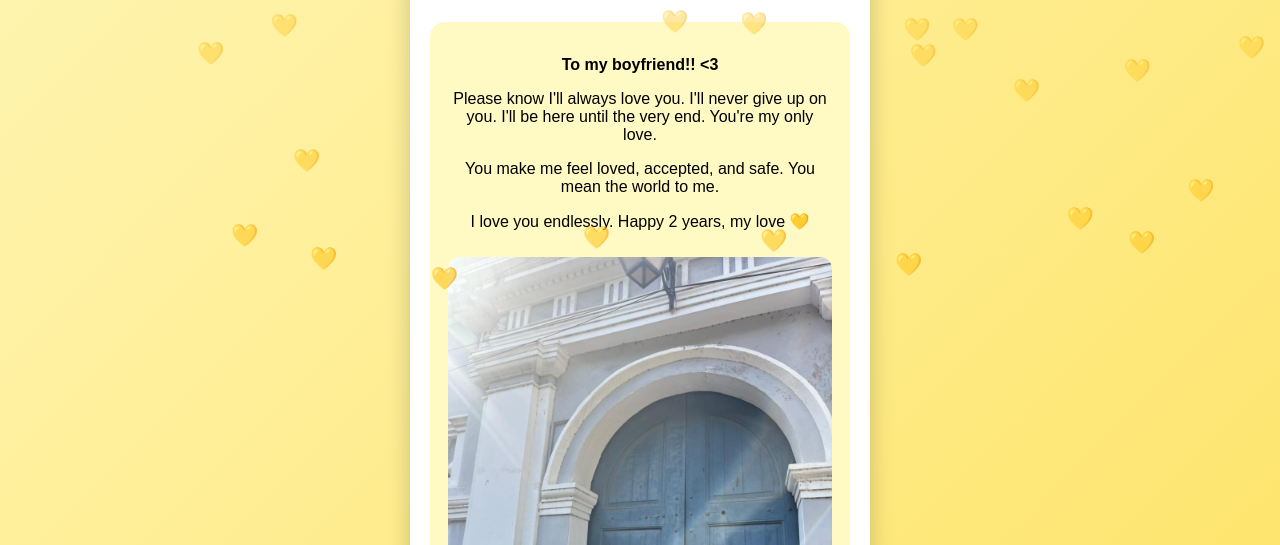
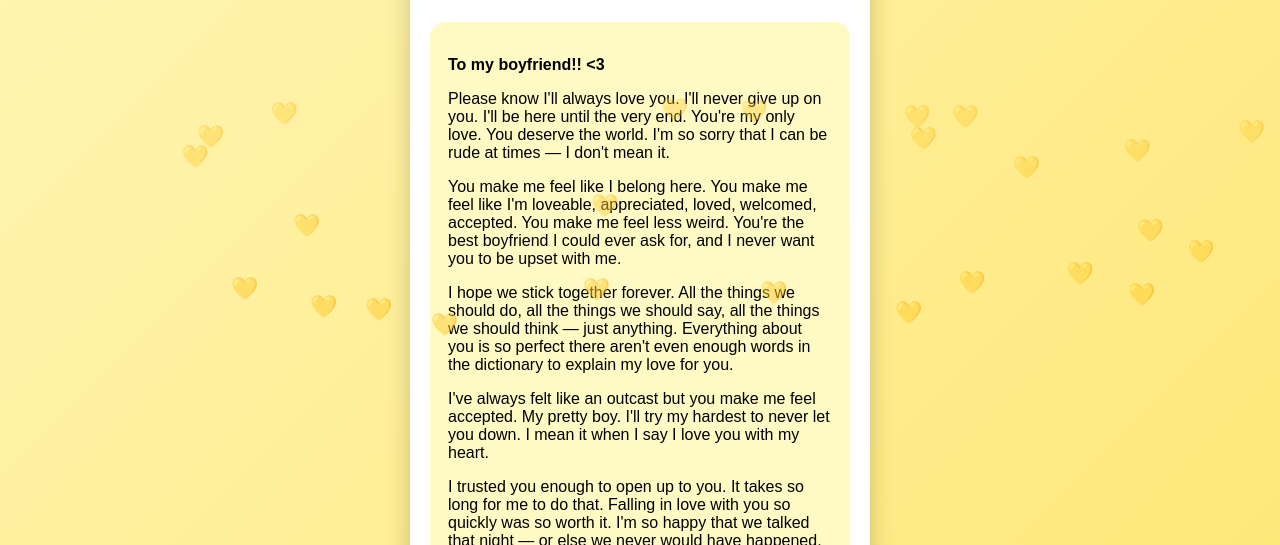
Before and after one commit to Jaish15/anniversary, a plain HTML site: page index.html in a window 1280 px wide. Both pictures are taken after a click on the element 640 px from the left and 423 px from the top of the page. Shown: the part 255-800 px from the top of the page. Drawn offline with Linux system fonts and the light colour scheme.

Commit message:
Enhance animations and update love message
Added animations and updated love message content.

```diff
--- a/index.html
+++ b/index.html
@@ -32,6 +32,13 @@ h2 {
 .tap {
   margin: 20px 0;
   cursor: pointer;
+  animation: pulse 2s infinite;
+}
+
+@keyframes pulse {
+  0% { transform: scale(1); }
+  50% { transform: scale(1.05); }
+  100% { transform: scale(1); }
 }
 
 .tap img {
@@ -45,6 +52,7 @@ h2 {
   background: #fff9c4;
   padding: 18px;
   border-radius: 15px;
+  text-align: left;
   animation: fadeIn 1.5s ease;
 }
 
@@ -58,6 +66,7 @@ h2 {
   bottom: -20px;
   font-size: 22px;
   animation: float 10s linear infinite;
+  opacity: 0.7;
 }
 
 @keyframes float {
@@ -77,9 +86,26 @@ h2 {
 
   <div class="message" id="msg">
     <p><b>To my boyfriend!! &lt;3</b></p>
-    <p>Please know I'll always love you. I'll never give up on you. I'll be here until the very end. You're my only love.</p>
-    <p>You make me feel loved, accepted, and safe. You mean the world to me.</p>
-    <p>I love you endlessly. Happy 2 years, my love 💛</p>
+
+    <p>Please know I'll always love you. I'll never give up on you. I'll be here until the very end. You're my only love. You deserve the world. I'm so sorry that I can be rude at times — I don't mean it.</p>
+
+    <p>You make me feel like I belong here. You make me feel like I'm loveable, appreciated, loved, welcomed, accepted. You make me feel less weird. You're the best boyfriend I could ever ask for, and I never want you to be upset with me.</p>
+
+    <p>I hope we stick together forever. All the things we should do, all the things we should say, all the things we should think — just anything. Everything about you is so perfect there aren't even enough words in the dictionary to explain my love for you.</p>
+
+    <p>I've always felt like an outcast but you make me feel accepted. My pretty boy. I'll try my hardest to never let you down. I mean it when I say I love you with my heart.</p>
+
+    <p>I trusted you enough to open up to you. It takes so long for me to do that. Falling in love with you so quickly was so worth it. I'm so happy that we talked that night — or else we never would have happened.</p>
+
+    <p>You make me feel unexplainable emotions. I got so lucky to meet you. I got so lucky that you talked to me.</p>
+
+    <p>You're so special to me and I want you to know that. You don't even know what I would do for you. You're the sweetest boy I've ever met. Thank you so much for being here when nobody else was.</p>
+
+    <p>Without you I wouldn't even be here right now. I’d probably be dead. Even once I die, I'll always watch over you. I'll always follow you around. I'll be the biggest pain to get rid of — because we both know I won't let that happen.</p>
+
+    <p>Honestly, you mean as much as my family to me. I never want you to think I don't appreciate you because I do — I really do.</p>
+
+    <p><b>You mean the world to me. I love you. Happy 2 years, my love 💛</b></p>
 
     <img src="photo1.jpeg" width="100%" style="border-radius:12px;margin-top:10px;">
     <img src="photo2.jpeg" width="100%" style="border-radius:12px;margin-top:10px;">
@@ -90,12 +116,12 @@ h2 {
 <script>
 function showLove() {
   document.getElementById("msg").style.display = "block";
-  for (let i = 0; i < 20; i++) {
+  for (let i = 0; i < 25; i++) {
     const heart = document.createElement("div");
     heart.className = "heart";
     heart.innerHTML = "💛";
     heart.style.left = Math.random() * 100 + "vw";
-    heart.style.animationDuration = (5 + Math.random() * 5) + "s";
+    heart.style.animationDuration = (6 + Math.random() * 6) + "s";
     document.body.appendChild(heart);
   }
 }
```
